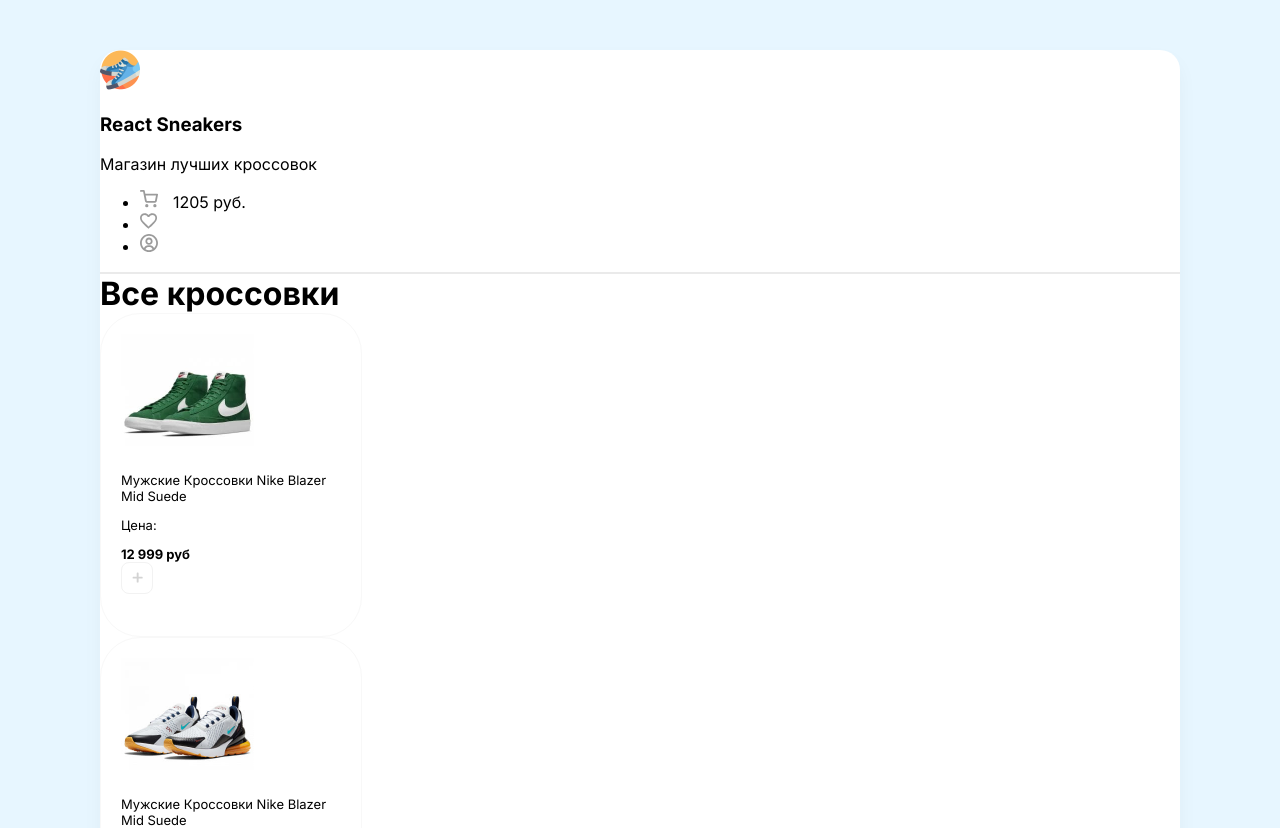
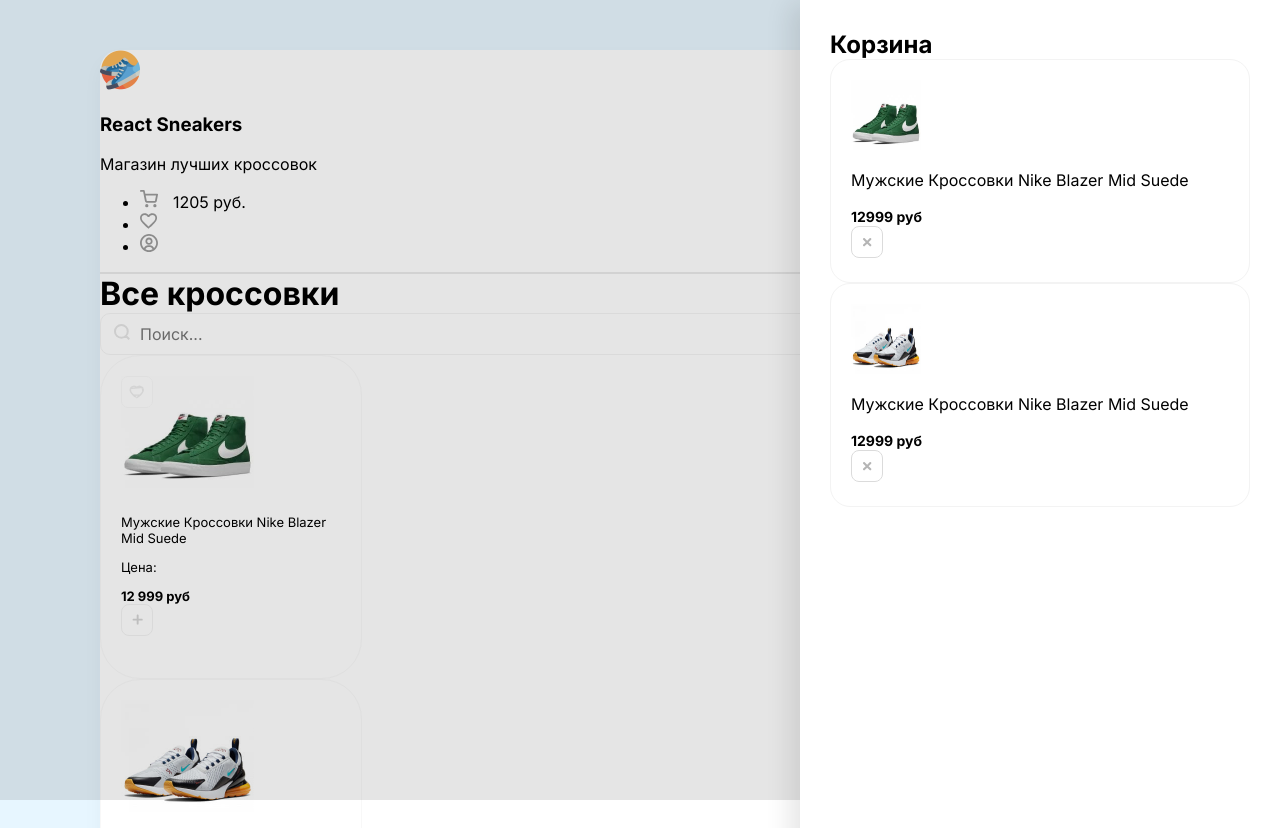
Before and after one commit to dmbbq/react-sneackers-shop, a React (Create React App) app: page / in a window 1280 px wide. Shown: the top 828 px of the page. Built offline with nearby package versions, Linux system fonts and the light colour scheme.

Commit message:
init cart

```diff
--- a/src/App.js
+++ b/src/App.js
@@ -1,6 +1,41 @@
 function App() {
   return (
     <div className="wrapper clear">
+      <div className="overlay">
+        <div className="drawer">
+          <h2 className="mb-20">Корзина</h2>
+
+          <div className="cardItem d-flex align-center mb-20">
+            <img
+              className="mr-20"
+              width={70}
+              height={70}
+              src="/img/sneakers/1.jpg"
+              alt="Sneakers"
+            />
+            <div className="mr-20">
+              <p className="mb-5">Мужские Кроссовки Nike Blazer Mid Suede</p>
+              <b>12999 руб</b>
+            </div>
+            <img className="removeBtn" src="/img/btn-remove.svg" alt="remove" />
+          </div>
+          <div className="cardItem d-flex align-center mb-20">
+            <img
+              className="mr-20"
+              width={70}
+              height={70}
+              src="/img/sneakers/2.jpg"
+              alt="Sneakers"
+            />
+            <div className="mr-20">
+              <p className="mb-5">Мужские Кроссовки Nike Blazer Mid Suede</p>
+              <b>12999 руб</b>
+            </div>
+            <img className="removeBtn" src="/img/btn-remove.svg" alt="remove" />
+          </div>
+        </div>
+      </div>
+
       <header className="d-flex justify-between align-center p-40">
         <div className="d-flex align-center">
           <img width={40} height={40} src="img/logo.png" alt="Logotype" />
@@ -23,9 +58,18 @@
         </ul>
       </header>
       <div className="content p-40">
-        <h1 className="mb-40">Все кроссовки</h1>
+        <div className="d-flex align-center justify-between mb-40">
+          <h1 className="">Все кроссовки</h1>
+          <div className="search-block d-flex">
+            <img src="/img/search.svg" alt="Search" />
+            <input placeholder="Поиск..." />
+          </div>
+        </div>
         <div className="d-flex">
           <div className="card">
+            <div className="favorite">
+              <img src="/img/unliked.svg" />
+            </div>
             <img width={133} height={112} src="/img/sneakers/1.jpg" />
             <h5>
               Мужские Кроссовки Nike Blazer Mid Suede
--- a/src/index.scss
+++ b/src/index.scss
@@ -39,13 +39,21 @@
   border-radius: 40px;
   padding: 20px;
   width: 220px;
-
+  transition: box-shadow 0.3s ease-in-out, transform 0.3s ease-in-out;
+  &:hover {
+    box-shadow: 0px 14px 30px rgba(0, 0, 0, 0.6);
+    transform: translateY(-5px);
+  }
+  .favorite {
+    position: absolute;
+    cursor: pointer;
+  }
   span {
     opacity: 0.5;
     font-size: 13px;
     text-transform: uppercase;
   }
-  b{
+  b {
     font-size: 13px;
   }
 
@@ -65,3 +73,70 @@
   width: 32px;
   cursor: pointer;
 }
+
+// input search
+input {
+  width: 200px;
+  font-size: 16px;
+  padding: 10px;
+  border: none;
+}
+.search-block {
+  border: 1px solid #f3f3f3;
+  border-radius: 10px;
+  padding: 0 13px;
+}
+
+
+
+
+
+.overlay{
+  position: absolute;
+  left: 0;
+  top: 0;
+  width: 100%;
+  height: 100%;
+  background-color: rgba(0, 0, 0, 0.1) ;
+  z-index: 1;
+
+}
+// drawer Корзина
+.drawer{
+  padding: 30px;
+  position: absolute;
+  width: 420px;
+  height: 100%;
+  right: 0;
+  background: #ffffff;
+  box-shadow: -10px 4px 24px rgba(0, 0, 0, 0.1) ;
+  h2{
+    margin: 0;
+  }
+}
+// CARDITEM в КОРЗИНЕ
+.cardItem {
+  padding: 20px;
+  border: 1px solid #f3f3f3;
+  border-radius: 20px;
+  overflow: hidden;
+  /* Звичайні стилі */
+  p {
+    font-size: 16px;
+  }
+  b {
+    font-size: 14px;
+  }
+  .removeBtn {
+    opacity: 1;
+    color: white;
+    border: none;
+    border-radius: 5px;
+    cursor: pointer;
+  }
+
+  .removeBtn:hover {
+    cursor: pointer;
+    opacity: 0.8;
+  }
+}
```
Also changed, not shown: public/img/unliked.svg. Lines whose indentation alone changed are shown as unchanged.
